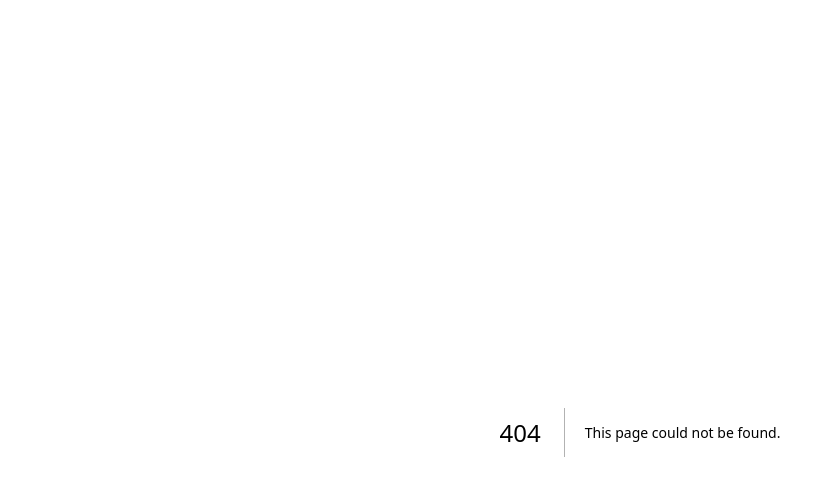
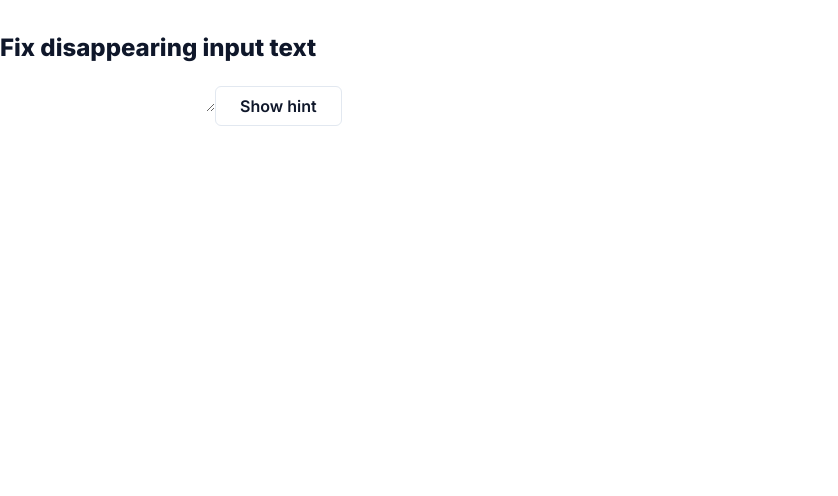
Before and after one commit to TaiseiNemoto/react-practice-app, a Next.js app: page /preserving-and-resetting-state/fix-disappearing-input-text in a window 1280 px wide. Before the commit this address had no page. Shown: the top 496 px of the page, without its empty margins (0-838 px from the left). Built offline with nearby package versions, Linux system fonts and the light colour scheme.

Commit message:
[add]Preserving and Resetting State：Fix disappearing input textまで完了

```diff
--- a/src/app/page.tsx
+++ b/src/app/page.tsx
@@ -35,6 +35,10 @@ export default function Home() {
         link="/sharing-state-between-components"
         pageName="Sharing State Between Components"
       />
+      <PageLink
+        link="/preserving-and-resetting-state"
+        pageName="Preserving and Resetting State"
+      />
     </main>
   );
 }
--- /dev/null
+++ b/src/app/preserving-and-resetting-state/fix-disappearing-input-text/page.tsx
@@ -0,0 +1,11 @@
+import H1Element from '@/components/common/H1Element';
+import InputCity from '@/components/preserving-and-resetting-state/fix-disappearing-input-text/InputCity';
+
+export default function page() {
+  return (
+    <main>
+      <H1Element title="Fix disappearing input text" />
+      <InputCity />
+    </main>
+  );
+}
--- /dev/null
+++ b/src/app/preserving-and-resetting-state/page.tsx
@@ -0,0 +1,22 @@
+import H1Element from '@/components/common/H1Element';
+import PageLink from '@/components/common/PageLink';
+
+export default function page() {
+  return (
+    <main>
+      <H1Element title="Preserving and Resetting State" />
+      <PageLink
+        pageName="Fix disappearing input text"
+        link="/preserving-and-resetting-state/fix-disappearing-input-text"
+      />
+      {/* <PageLink
+        pageName="Fix the disappearing selection"
+        link="/preserving-and-resetting-state/fix-the-disappearing-selection"
+      /> */}
+      {/* <PageLink
+        pageName="Implement multiple selection"
+        link="/preserving-and-resetting-state/implement-multiple-selection"
+      /> */}
+    </main>
+  );
+}
--- /dev/null
+++ b/src/components/preserving-and-resetting-state/fix-disappearing-input-text/Form.tsx
@@ -0,0 +1,11 @@
+'use client';
+
+import { useState } from 'react';
+
+export default function Form() {
+  const [text, setText] = useState('');
+
+  return (
+    <textarea value={text} onChange={(e) => setText(e.target.value)}></textarea>
+  );
+}
--- /dev/null
+++ b/src/components/preserving-and-resetting-state/fix-disappearing-input-text/InputCity.tsx
@@ -0,0 +1,26 @@
+'use client';
+
+import { useState } from 'react';
+import Form from './Form';
+import Button from '@/components/common/Button';
+
+export default function InputCity() {
+  const [showHint, setShowHint] = useState(false);
+
+  return (
+    <div>
+      {showHint && (
+        <p>
+          <i>Hint: Your favorite city?</i>
+        </p>
+      )}
+      <Form />
+      <Button
+        handleClick={() => {
+          setShowHint(!showHint);
+        }}
+        buttonText={showHint ? 'Hide hint' : 'Show hint'}
+      />
+    </div>
+  );
+}
```
